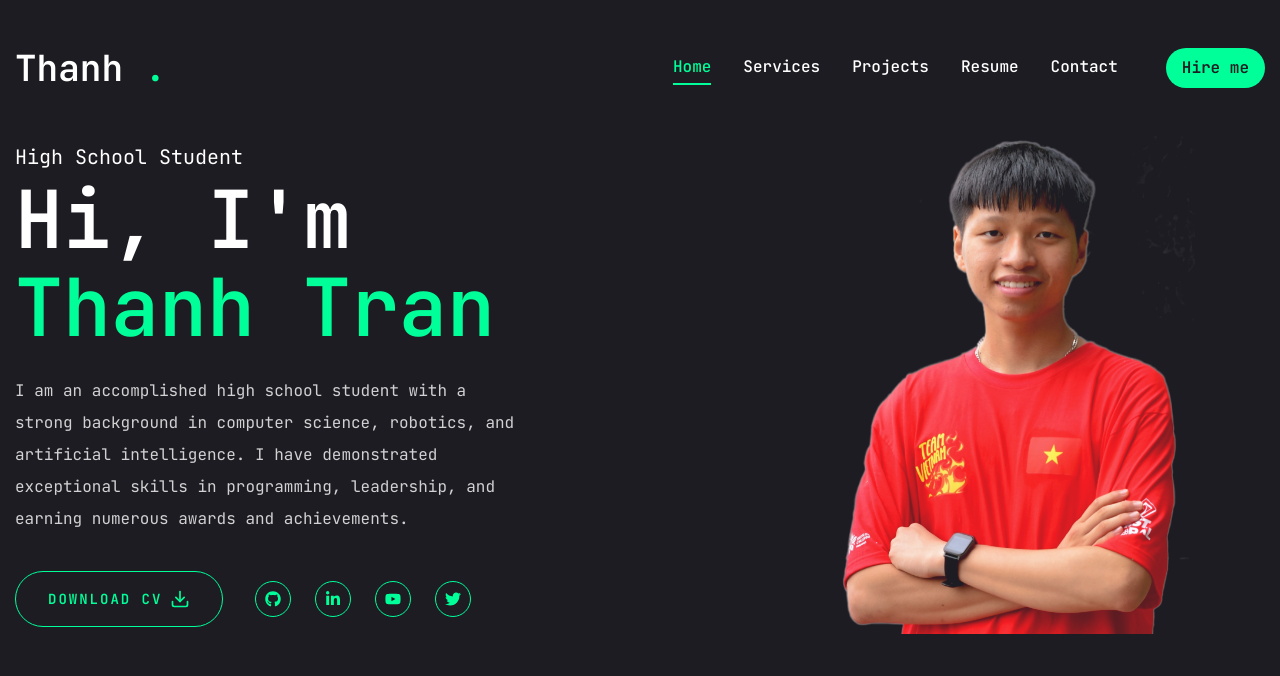
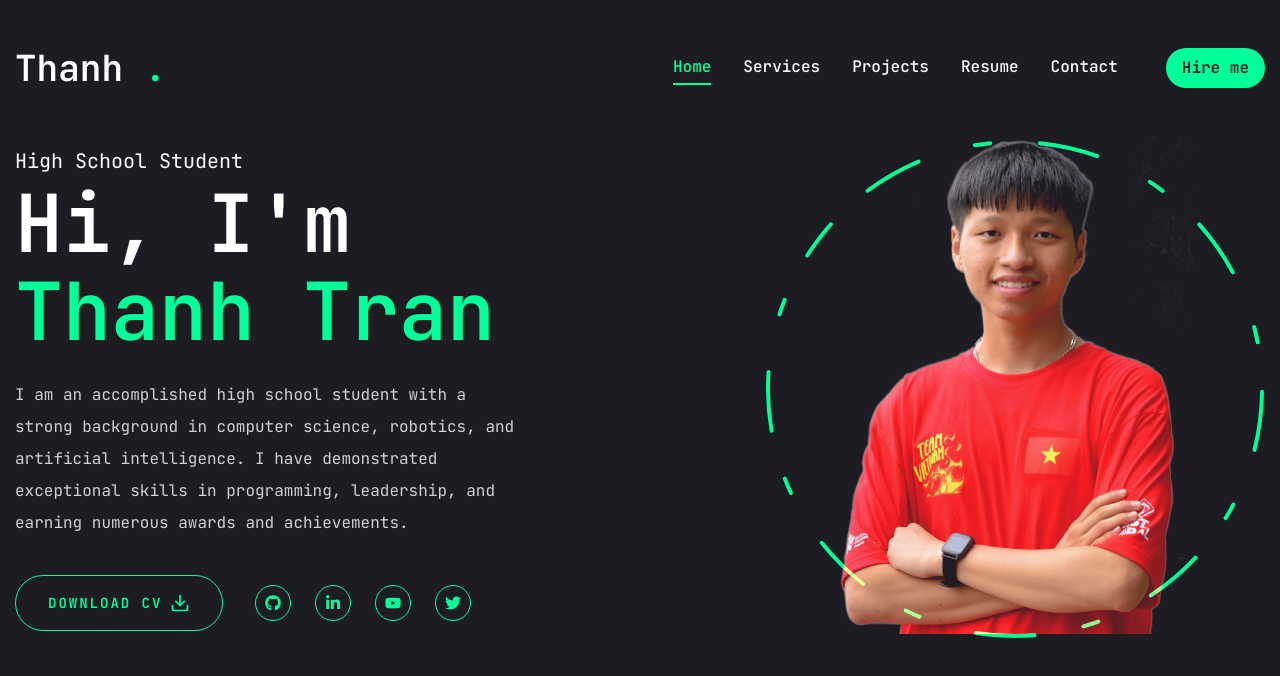
Before and after one commit to khanhthanhdev/portfolio, a Next.js app: page / in a window 1280 px wide. Shown: the top 676 px of the page. Built offline with nearby package versions, Linux system fonts and the light colour scheme.

Commit message:
add circle animate around image

```diff
--- a/components/Photo.jsx
+++ b/components/Photo.jsx
@@ -18,10 +18,30 @@
                         transition: { delay: 2.4, duration: 0.4, ease: "easeInOut" }
                     }}
                 >
-                    <div className="w-[298px] h-[298px] xl:w-[498px] xl:h-[498px] mix-blend-lighten">
+                    <div className="w-[298px] h-[298px] xl:w-[498px] xl:h-[498px] mix-blend-lighten absolute">
                         <Image src="/assets/thanh_avt.png" priority quality={100} fill alt="" className="object-contain" />
                     </div>
                 </motion.div>
+
+                {/* create circle */}
+                <motion.svg className="w-[300px] xl:w-[500px] h-[300px] xl:h-[506px]"
+                    fill="transparent"
+                    viewBox=" 0 0 506 506"
+                    xmlns="http://www.w3.org/2000/svg"
+
+                >
+                    <motion.circle cx="253" cy="253" r="250" stroke="#00ff99" strokeWidth="4" strokeLinecap="round" strokeLinejoin="round"
+                        initial={{strokeDasharray: "24 10 0 0"}}
+                        animate={{strokeDasharray: ["15 120 25 25", "16 25 72 72", "4 250 22 22"],
+                            rotate: [120, 360]
+                        }}
+                        transition={{
+                            duration: 20,
+                            repeat: Infinity,
+                            repeatType: "reverse",
+                        }}
+                    />
+                </motion.svg>
         </motion.div>
     </div>
 }
```
